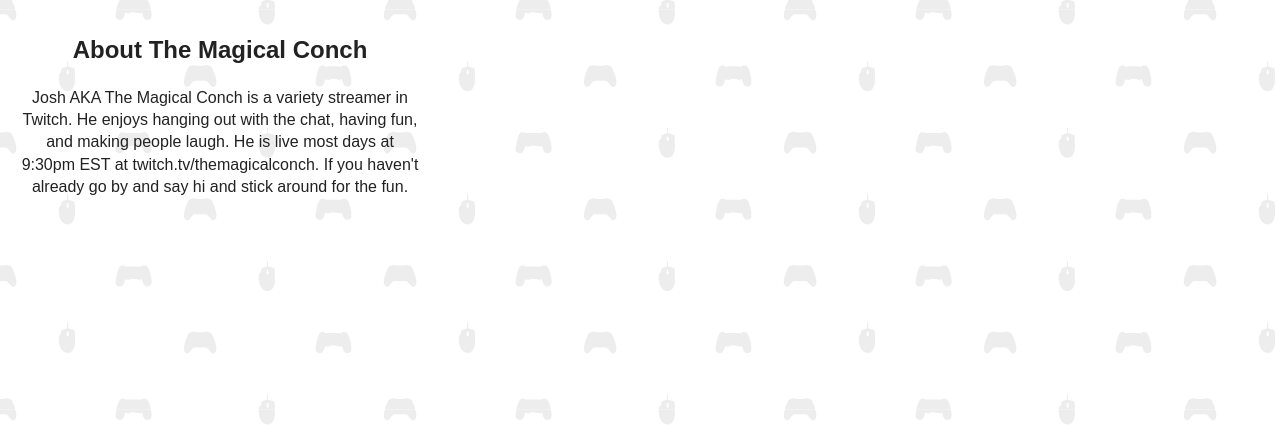
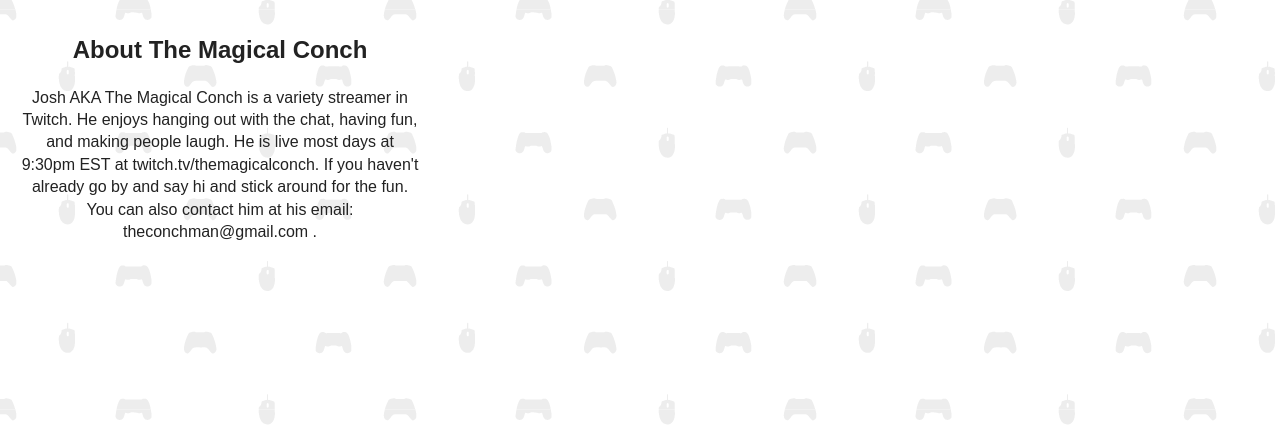
Before and after one commit to JoshRosario/Midterm, a plain HTML site: page Contact.html in a window 1280 px wide. Shown: the part 791-1224 px from the top of the page. Drawn offline with Linux system fonts and the light colour scheme.

Commit message:
put in email onto contact page

```diff
--- a/Contact.html
+++ b/Contact.html
@@ -42,7 +42,7 @@
 <div class="contact">
 	<h2>About The Magical Conch</h2>
 	<p>
-		Josh AKA The Magical Conch is a variety streamer in Twitch. He enjoys hanging out with the chat, having fun, and making people laugh. He is live most days at 9:30pm EST at twitch.tv/themagicalconch. If you haven't already go by and say hi and stick around for the fun.
+		Josh AKA The Magical Conch is a variety streamer in Twitch. He enjoys hanging out with the chat, having fun, and making people laugh. He is live most days at 9:30pm EST at twitch.tv/themagicalconch. If you haven't already go by and say hi and stick around for the fun. You can also contact him at his email: theconchman@gmail.com .
 	</p>
 </div>
 
```
